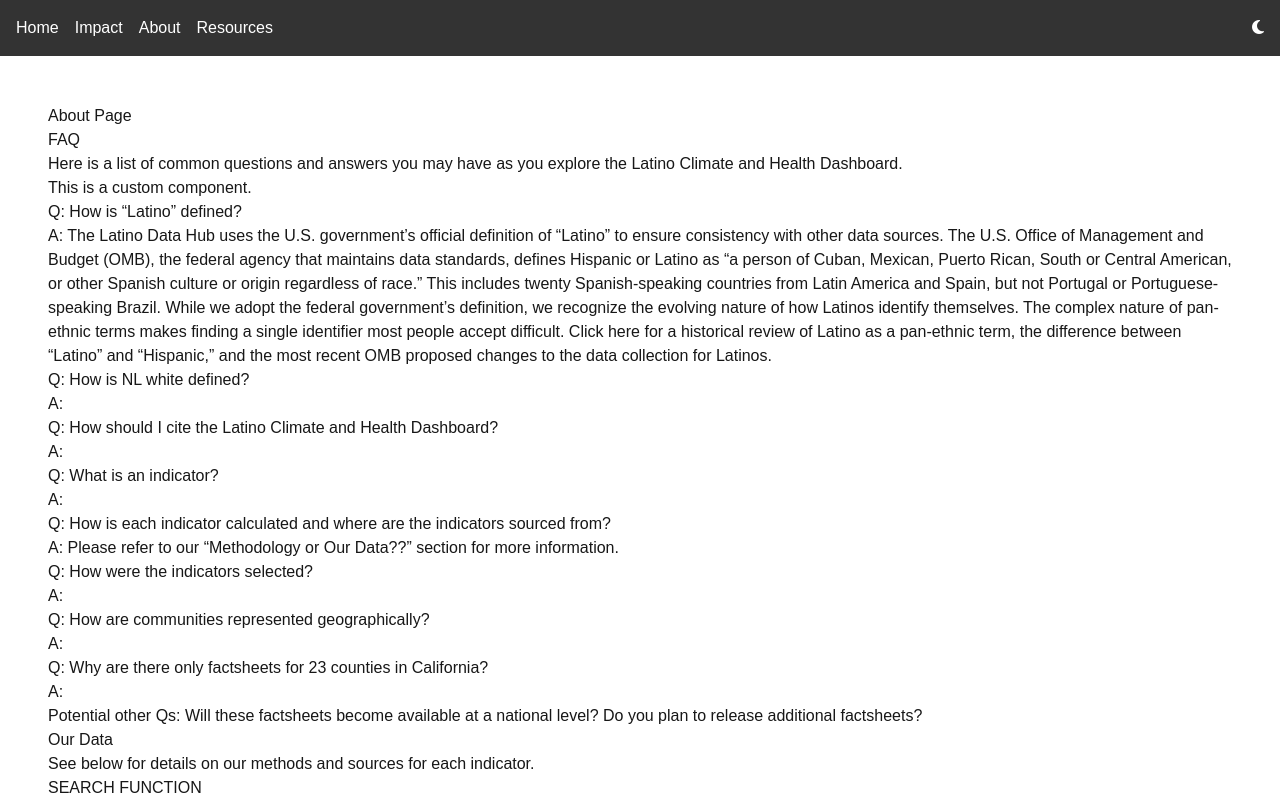
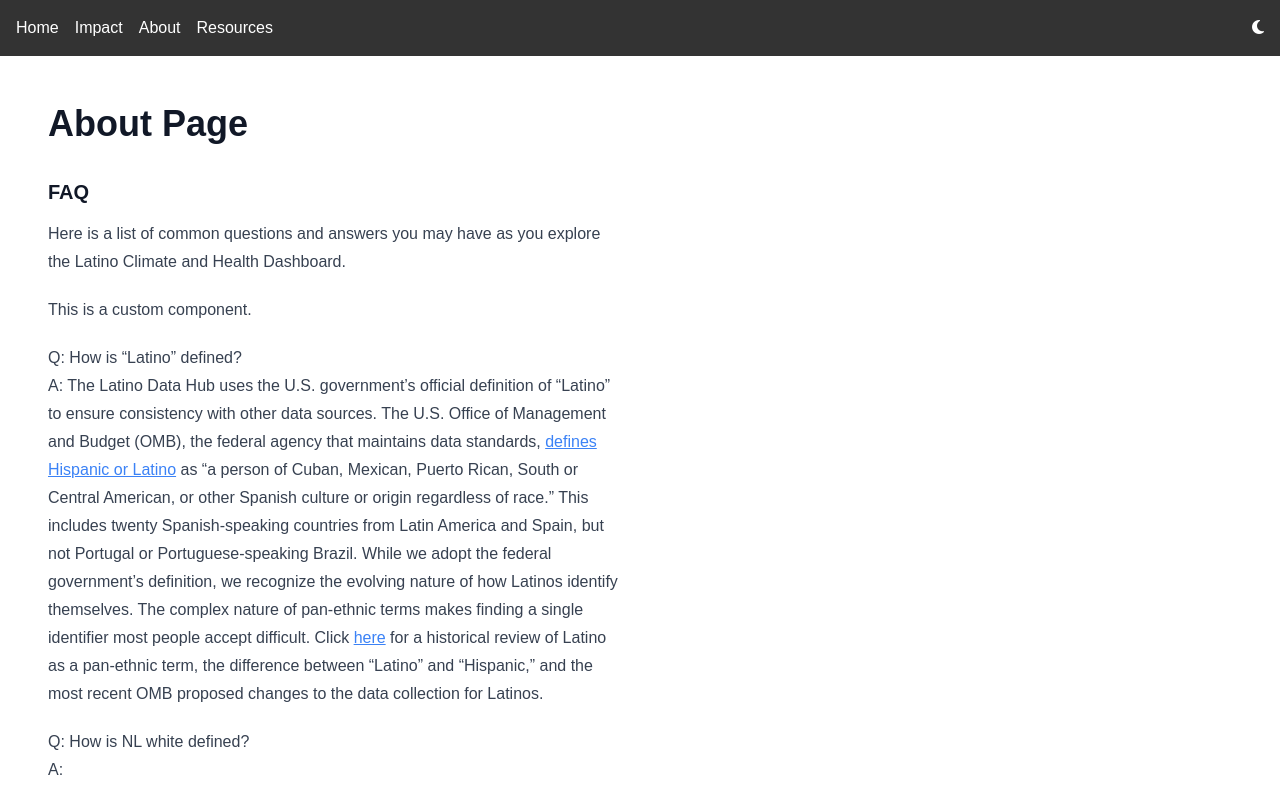
Before and after one commit to ucla-lppi/dashboard, a Next.js app: page /about in a window 1280 px wide. Shown: the top 800 px of the page. Built offline with nearby package versions, Linux system fonts and the light colour scheme.

Commit message:
fix: update file paths and enhance horizontal scroll styles for better layout

```diff
--- a/pages/_app.js
+++ b/pages/_app.js
@@ -4,6 +4,7 @@ import CustomComponent from '../src/app/components/CustomComponent';
 import HorizontalScrollWithCSV from '../src/app/components/HorizontalScrollWithCSV';
 import Layout from '../src/app/components/Layout'; // Import the Layout component
 import '../src/app/styles/globals.css'; // Adjust the path as necessary
+import { useRouter } from 'next/router';
 
 const components = {
   CustomComponent,
@@ -12,10 +13,15 @@ const components = {
 };
 
 function LppiDashboardApp({ Component, pageProps }) {
+  const router = useRouter();
+  const excludeProseRoutes = ['/impact']; // Add more routes if needed
+
+  const shouldApplyProse = !excludeProseRoutes.includes(router.pathname);
+
   return (
     <Layout>
       <MDXProvider components={components}>
-        <div>
+        <div className={shouldApplyProse ? 'prose' : ''}>
           <Component {...pageProps} />
         </div>
       </MDXProvider>
--- a/pages/about.md
+++ b/pages/about.mdx
@@ -90,7 +90,7 @@ Research
 | Title | Authors | Summary |
 | :---- | :---- | :---- |
 | [Disparate Disaster Impacts on Undocumented Migrants](https://greatcities.uic.edu/research/disparate-impact-undocumented-migrants/?utm_source=chatgpt.com)  | UCI  | “This research project examines how extreme climatic events, such as wildfires, heatwaves, and droughts trigger existing inequalities of socially vulnerable migrants throughout California. It focuses on undocumented Latino/a and Indigenous migrants who are disproportionately vulnerable to climate change partly because they experience poverty, have limited English and Spanish proficiency, and fear deportation.”  |
-| \-\> [The (in)visible victims of disaster: Understanding the vulnerability of undocumented Latino/a and indigenous immigrants](https://pubmed.ncbi.nlm.nih.gov/32834081/) | Mike Mendez et al | Examines how systemic issues increase these communities' risks during climate disasters. |
-| \-\> [Air Quality Monitoring and the Safety of Farmworkers in Wildfire Mandatory Evacuation Zones](https://pubmed.ncbi.nlm.nih.gov/38979060/)  | Carlo A Chunga Pizarro et al | This study focuses on Sonoma County, California, investigating the effectiveness of air monitoring and safety protections for farmworkers.  |
+| [The (in)visible victims of disaster: Understanding the vulnerability of undocumented Latino/a and indigenous immigrants](https://pubmed.ncbi.nlm.nih.gov/32834081/) | Mike Mendez et al | Examines how systemic issues increase these communities' risks during climate disasters. |
+| [Air Quality Monitoring and the Safety of Farmworkers in Wildfire Mandatory Evacuation Zones](https://pubmed.ncbi.nlm.nih.gov/38979060/)  | Carlo A Chunga Pizarro et al | This study focuses on Sonoma County, California, investigating the effectiveness of air monitoring and safety protections for farmworkers.  |
 
 Organizations
--- a/pages/impact.mdx
+++ b/pages/impact.mdx
@@ -2,26 +2,57 @@ import HorizontalScrollWithCSV from '../src/app/components/HorizontalScrollWithC
 
 <div className="impact-content">
 
+  {/* Heading Section with Prose */}
   <div className="prose">
     # IMPACT
 
     ### Research
-
+  </div>
+  <div className="prose">
     #### *Data Briefs*
   </div>
 
-  <div className="horizontal-scroll-wrapper">
-    <HorizontalScrollWithCSV csvUrl="https://docs.google.com/spreadsheets/d/e/2PACX-1vQj-jsVttYyQfv02E_FWiPvoNXz1Yeq7lVCKJymnxkEz9cyF5Mak9T8NFaL__5J_EsxTOgZaEcsa7Qw/pub?output=csv" type="Data Briefs" />
+  {/* Horizontal Scroll Component without Prose */}
+  <div className="horizontal-scroll-wrapper not-prose w-full max-w-none overflow-x-auto">
+    <HorizontalScrollWithCSV
+      csvUrl="https://docs.google.com/spreadsheets/d/e/2PACX-1vQj-jsVttYyQfv02E_FWiPvoNXz1Yeq7lVCKJymnxkEz9cyF5Mak9T8NFaL__5J_EsxTOgZaEcsa7Qw/pub?output=csv"
+      type="Data Briefs" />
+  </div>
+  <div className="prose">
+    #### *Community Research*
   </div>
 
+  {/* Horizontal Scroll Component without Prose */}
+  <div className="horizontal-scroll-wrapper not-prose w-full max-w-none overflow-x-auto">
+    <HorizontalScrollWithCSV
+      csvUrl="https://docs.google.com/spreadsheets/d/e/2PACX-1vQj-jsVttYyQfv02E_FWiPvoNXz1Yeq7lVCKJymnxkEz9cyF5Mak9T8NFaL__5J_EsxTOgZaEcsa7Qw/pub?output=csv"
+      type="Community Research"/>
+  </div>
+  <div className="prose">
+    #### *Policy-focused*
+  </div>
+
+  {/* Horizontal Scroll Component without Prose */}
+  <div className="horizontal-scroll-wrapper not-prose w-full max-w-none overflow-x-auto">
+    <HorizontalScrollWithCSV
+      csvUrl="https://docs.google.com/spreadsheets/d/e/2PACX-1vQj-jsVttYyQfv02E_FWiPvoNXz1Yeq7lVCKJymnxkEz9cyF5Mak9T8NFaL__5J_EsxTOgZaEcsa7Qw/pub?output=csv"
+      type="Policy-focused"/>
+  </div>
+
+  {/* Press Coverage Section with Prose */}
   <div className="prose">
     ### Press Coverage
   </div>
 
-  <div className="horizontal-scroll-wrapper">
-    <HorizontalScrollWithCSV csvUrl="https://docs.google.com/spreadsheets/d/e/2PACX-1vQj-jsVttYyQfv02E_FWiPvoNXz1Yeq7lVCKJymnxkEz9cyF5Mak9T8NFaL__5J_EsxTOgZaEcsa7Qw/pub?output=csv" type="Press Coverage" />
+  {/* Another Horizontal Scroll Component without Prose */}
+  <div className="horizontal-scroll-wrapper not-prose w-full max-w-none overflow-x-auto">
+    <HorizontalScrollWithCSV
+      csvUrl="https://docs.google.com/spreadsheets/d/e/2PACX-1vQj-jsVttYyQfv02E_FWiPvoNXz1Yeq7lVCKJymnxkEz9cyF5Mak9T8NFaL__5J_EsxTOgZaEcsa7Qw/pub?output=csv"
+      type="Press Coverage"
+    />
   </div>
 
+  {/* Partners Section with Prose */}
   <div className="prose">
     ### Partners
 
@@ -57,4 +88,5 @@ import HorizontalScrollWithCSV from '../src/app/components/HorizontalScrollWithC
 
     \[unsure of content\]
   </div>
+
 </div>
--- a/src/app/components/HorizontalScroll.module.css
+++ b/src/app/components/HorizontalScroll.module.css
@@ -1,8 +1,9 @@
-/* components/HorizontalScroll.module.css */
+/* src/app/components/HorizontalScroll.module.css */
 .wrapper {
 	position: relative;
 	display: flex;
 	align-items: center;
+	width: 100%;
   }
 
   .scrollContainer {
@@ -11,6 +12,8 @@
 	padding: 10px;
 	scroll-snap-type: x mandatory;
 	-webkit-overflow-scrolling: touch; /* Smooth scrolling on iOS */
+	width: 100%;
+	max-width: none; /* Ensure no max-width is applied */
   }
 
   .scrollItem {
--- a/src/app/components/HorizontalScrollWithCSV.js
+++ b/src/app/components/HorizontalScrollWithCSV.js
@@ -1,4 +1,4 @@
-// components/HorizontalScrollWithCSV.js
+// src/app/components/HorizontalScrollWithCSV.js
 import React, { useEffect, useState, useRef } from 'react';
 import Papa from 'papaparse';
 import styles from './HorizontalScroll.module.css';
--- a/src/app/styles/globals.css
+++ b/src/app/styles/globals.css
@@ -212,3 +212,18 @@ body {
   .high {
 	color: red;
   }
+
+
+  /* src/app/styles/globals.css or relevant CSS file */
+/* src/app/styles/globals.css */
+.impact-content {
+	width: 100%; /* Ensure full width */
+	max-width: none; /* Remove max-width constraints */
+	/* Add any additional necessary styles */
+  }
+
+/* src/app/styles/globals.css */
+.impact-content .horizontal-scroll-wrapper {
+	width: 100%;
+	max-width: none;
+  }
```
